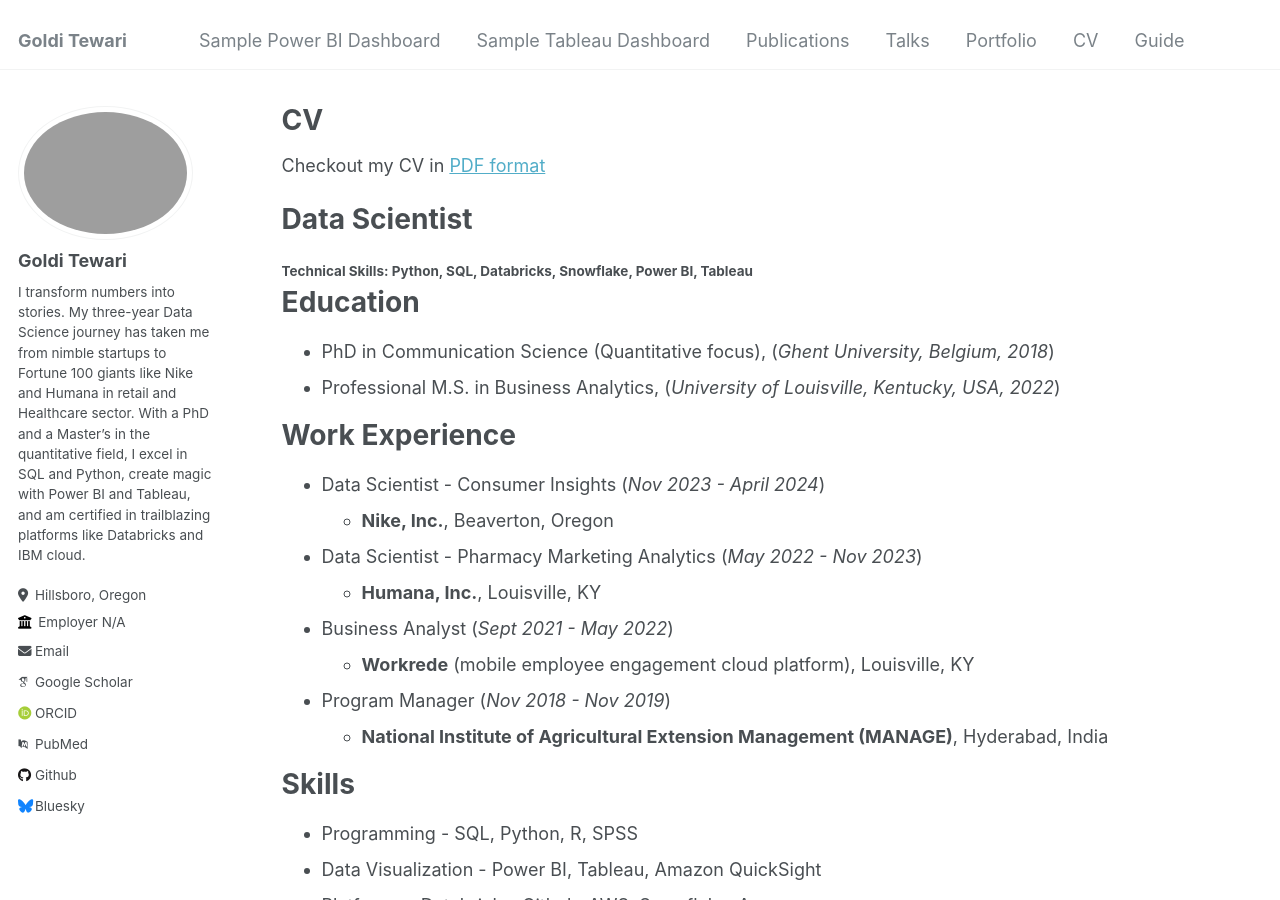
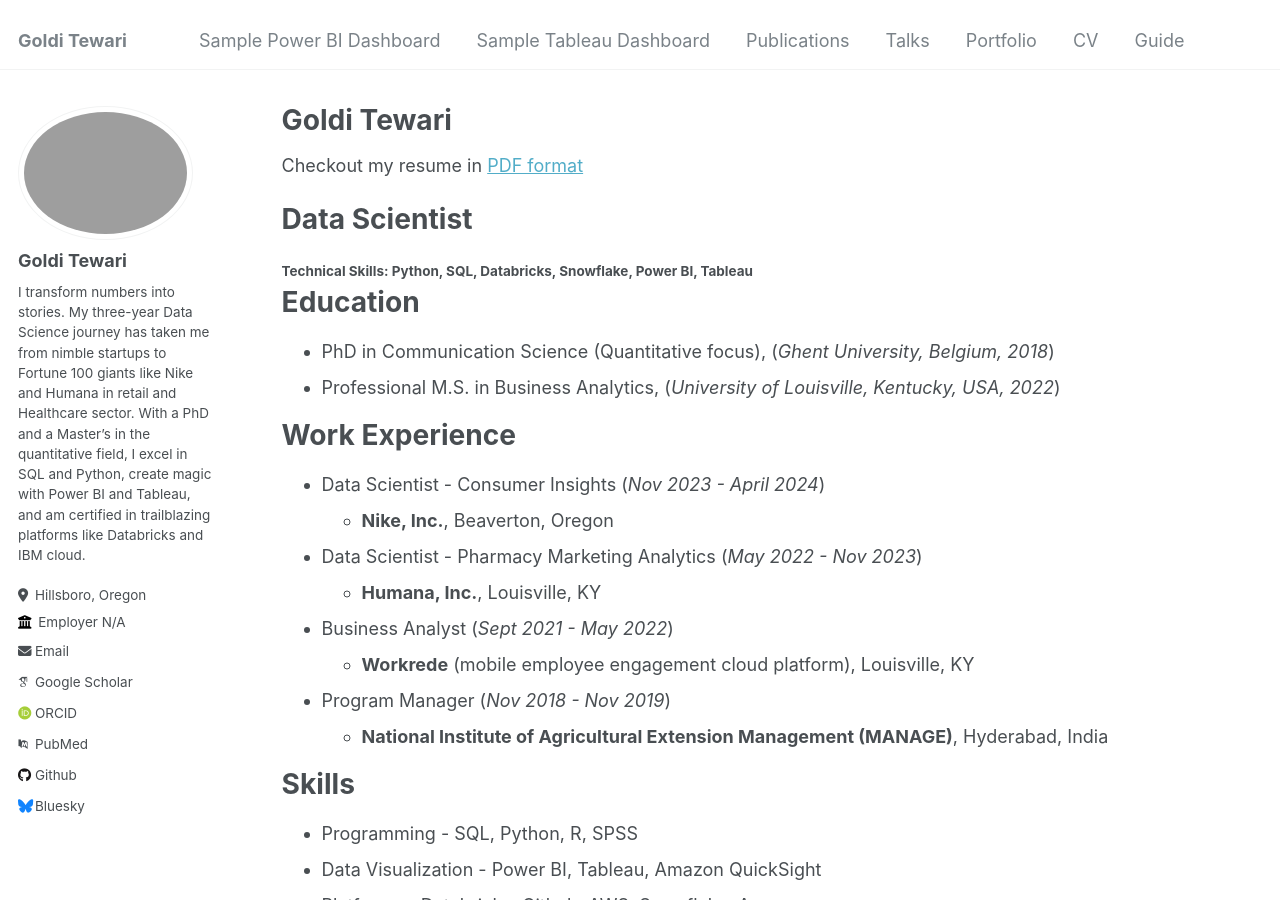
Before and after one commit to golditewari9/golditewari.github.io, a Jekyll site: the page built from _pages/cv.md, in a window 1280 px wide and 900 px high. Built offline with Jekyll 4.4.1, drawn with Linux system fonts in a browser that asks for light colours; some web fonts are replaced.

Commit message:
Update cv.md

```diff
--- a/_pages/cv.md
+++ b/_pages/cv.md
@@ -1,12 +1,12 @@
 ---
 layout: archive
-title: "CV"
+title: "Goldi Tewari"
 permalink: /cv/
 author_profile: true
 redirect_from:
   - /resume
 ---
-Checkout my CV in [PDF format](files/Goldi_Tewari_resume.pdf)
+Checkout my resume in [PDF format](files/Goldi_Tewari_resume.pdf)
 {% include base_path %}
 # Data Scientist
 
```
